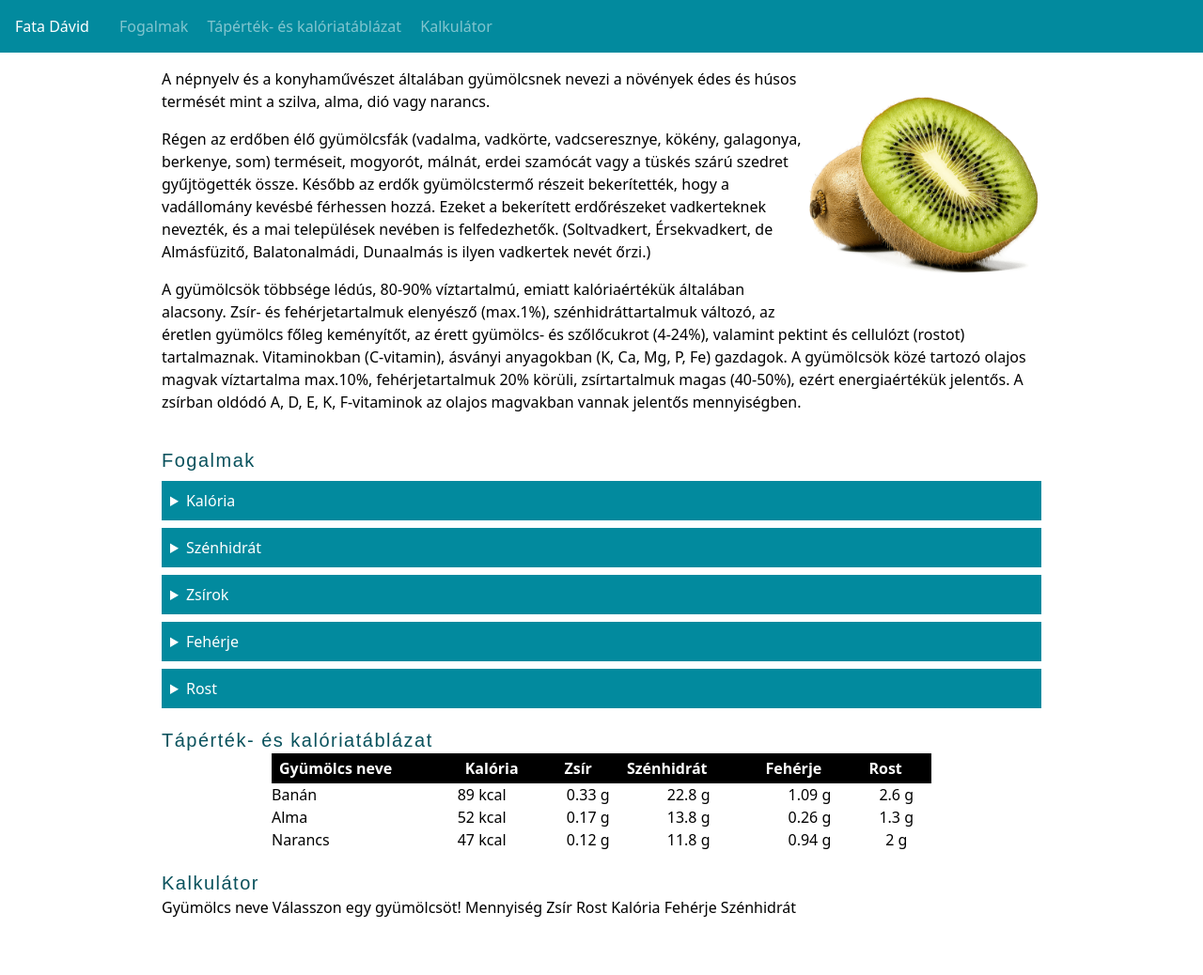
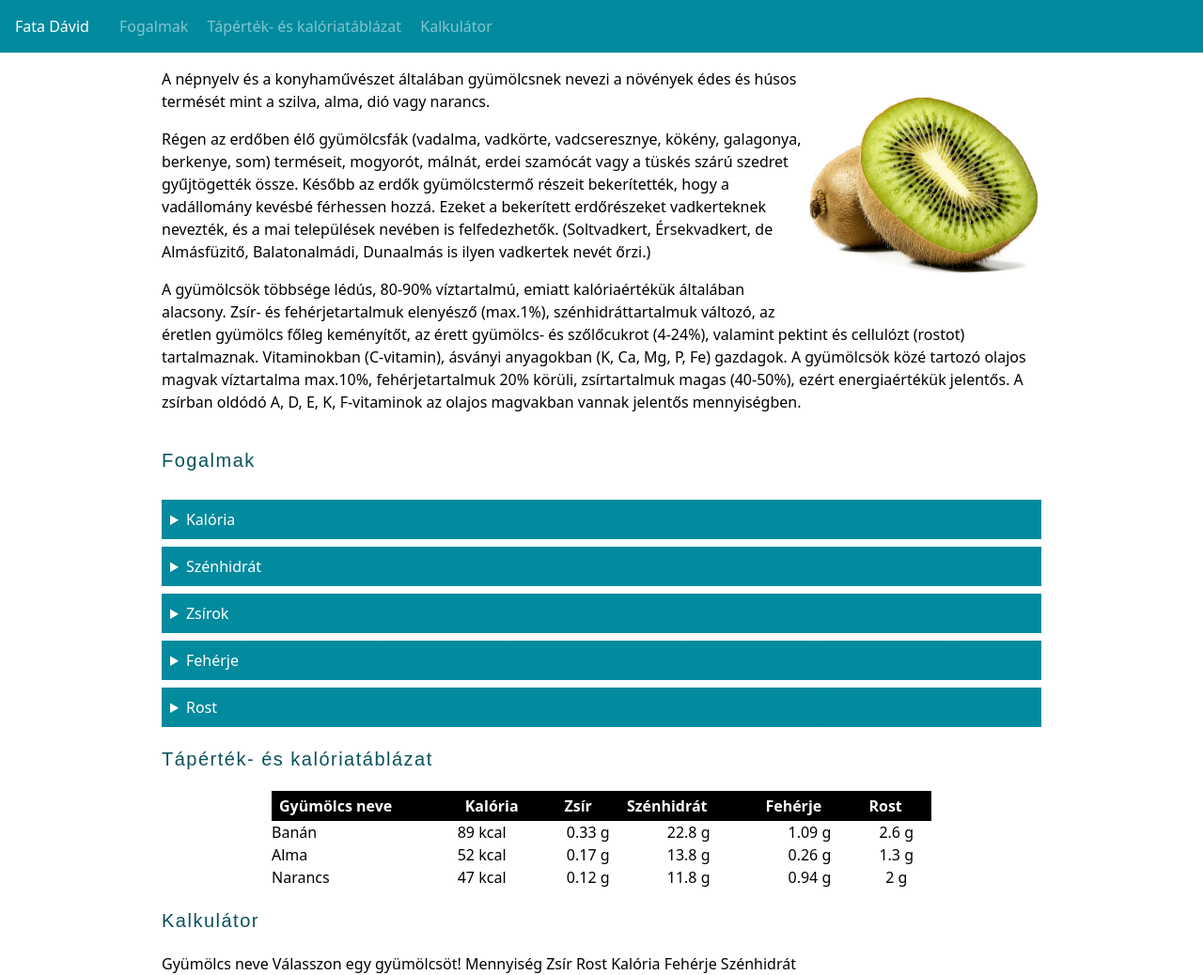
Before and after one commit to holdMyStack/SJW2025_Fata_David, a website built with Vite: page index.html in a window 1280 px wide. Shown: the part 600-1638 px from the top of the page at 94% size. Before the commit the page ends 1578 px from the top, so only its background shows below. Built offline with nearby package versions, Linux system fonts and the light colour scheme.

Commit message:
update progress

```diff
--- a/style/global.css
+++ b/style/global.css
@@ -24,5 +24,5 @@ p {
 
 h2 {
     font-family: Heattenschweiler, sans-serif;
-    margin-top: 20px;
+    margin: 20px 0;
 }
```
